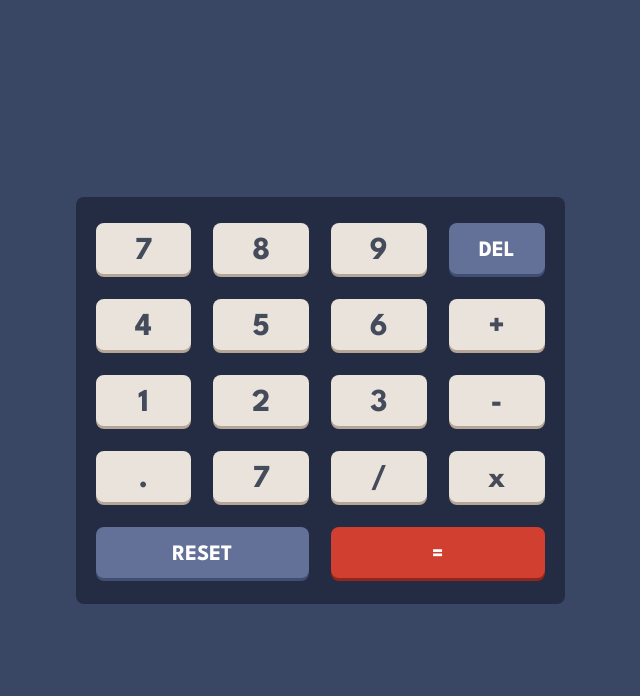
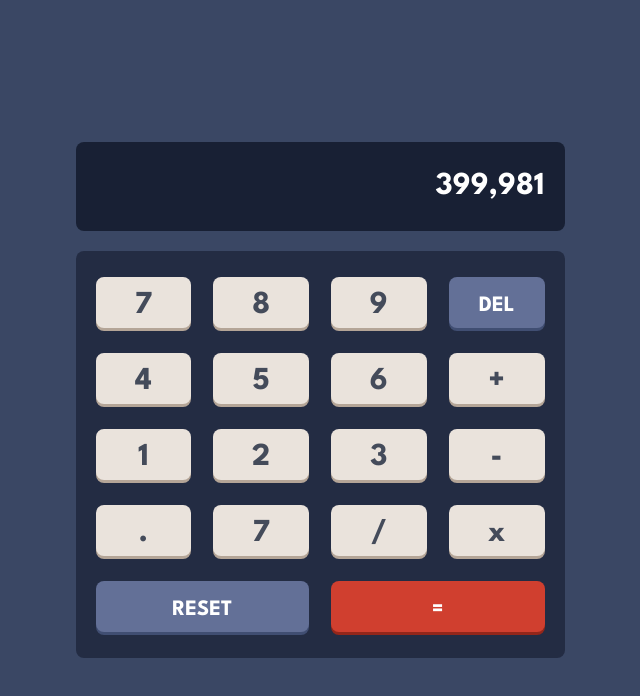
Before and after one commit to lulek1410/Calculator, a React (Vite) app: page / in a window 1280 px wide. Shown: the top 696 px of the page, without its empty margins (320-960 px from the left). Built offline with nearby package versions, Linux system fonts and the light colour scheme.

Commit message:
Add Screen component

```diff
--- a/src/App.tsx
+++ b/src/App.tsx
@@ -1,7 +1,19 @@
+import styled from "@emotion/styled";
 import Keypad from "./components/Keypad/Keypad";
+import Screen from "./components/Screen/Screen";
+
+const Calculator = styled.div`
+	display: grid;
+	gap: 20px;
+`
 
 function App() {
-	return <Keypad />;
+	return (
+		<Calculator>
+			<Screen />
+			<Keypad />
+		</Calculator>
+	);
 }
 
 export default App;
--- /dev/null
+++ b/src/components/Screen/Screen.tsx
@@ -0,0 +1,16 @@
+import styled from "@emotion/styled";
+
+const StyledScreen = styled.div`
+	background-color: var(--screen-bg-1);
+  padding: 30px 20px;
+  border-radius: 8px;
+
+	text-align: end;
+	color: white;
+`;
+
+const Screen = () => {
+	return <StyledScreen>399,981</StyledScreen>;
+};
+
+export default Screen;
```
